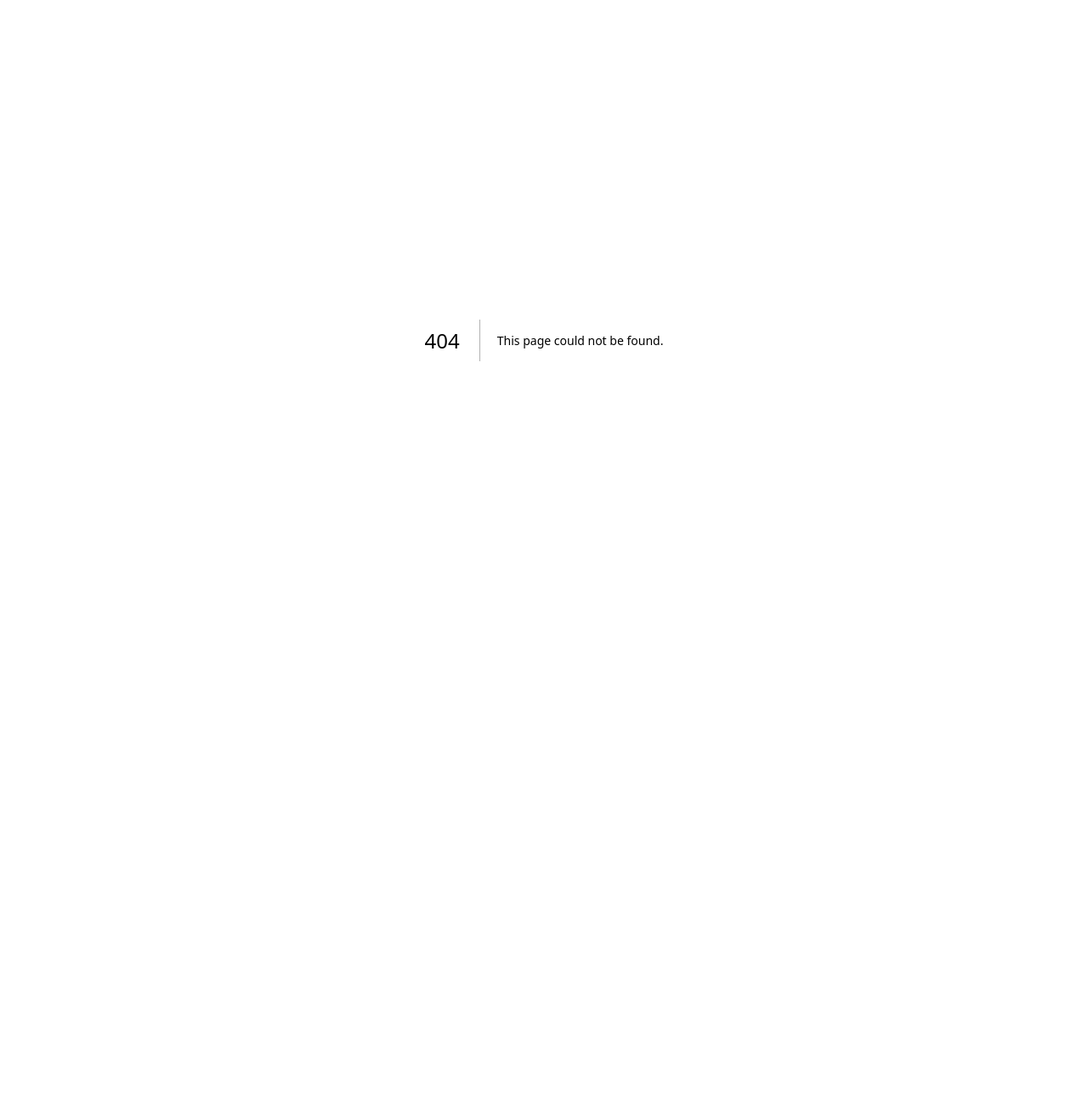
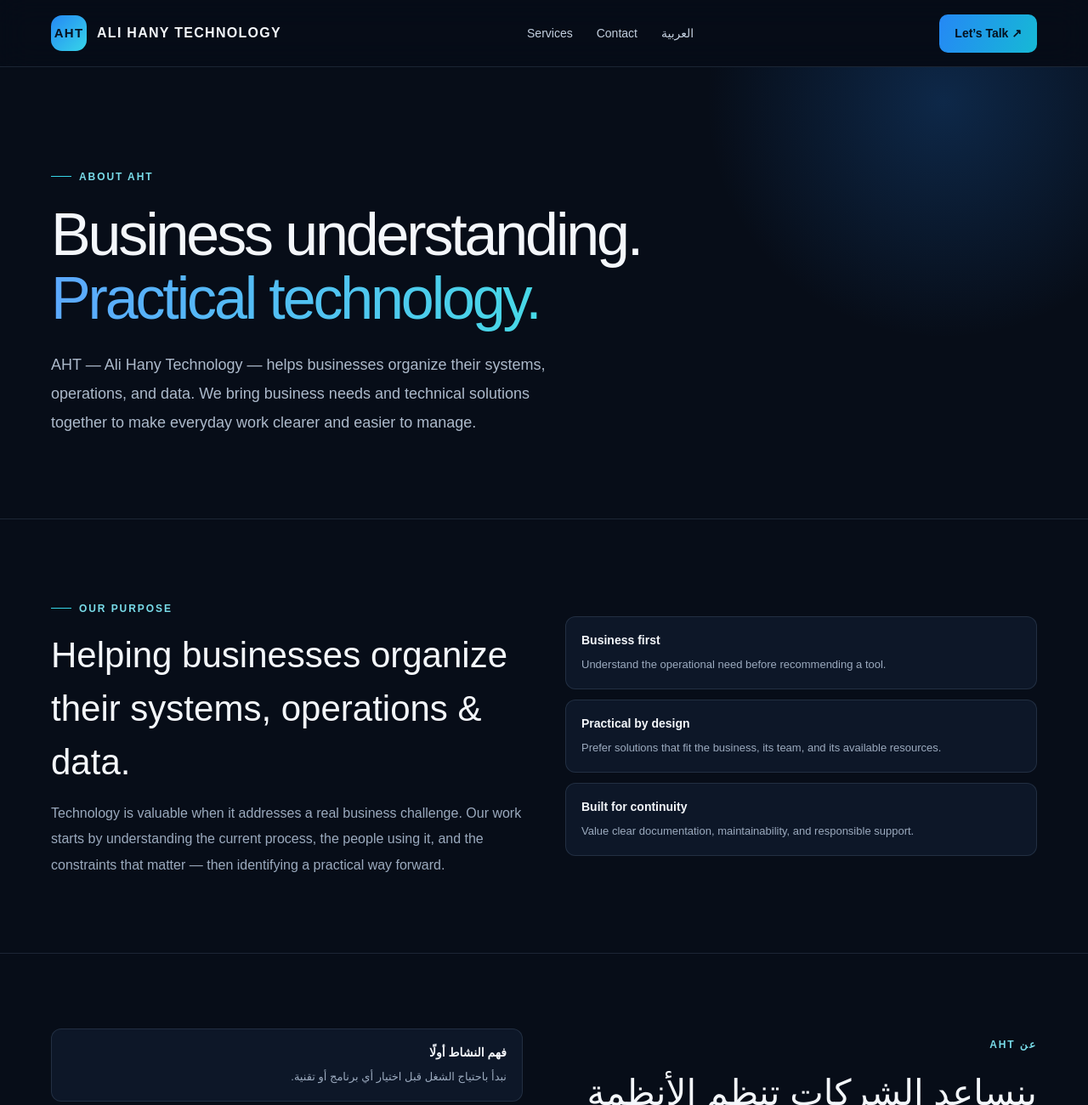
Before and after one commit to secretzoneoffical-collab/ahttechnology-website, a Next.js app: page /about in a window 1280 px wide. Before the commit this address had no page. Shown: the top 1300 px of the page at 85% size. Before the commit the page ends 800 px from the top, so only its background shows below. Built offline with nearby package versions, Linux system fonts and the light colour scheme.

Commit message:
Add AHT about page

```diff
--- /dev/null
+++ b/app/about/page.tsx
@@ -0,0 +1,12 @@
+export default function AboutPage() {
+  return (
+    <main>
+      <header className="site-header"><div className="container nav"><a className="brand" href="/"><span className="brand-mark">AHT</span><span>ALI HANY TECHNOLOGY</span></a><nav className="nav-links"><a href="/services">Services</a><a href="/contact">Contact</a><a href="#arabic" lang="ar">العربية</a></nav><a className="nav-cta" href="/contact">Let’s Talk ↗</a></div></header>
+      <section className="hero"><div className="container"><span className="eyebrow">ABOUT AHT</span><h1>Business understanding.<br/><span className="gradient-text">Practical technology.</span></h1><p className="hero-copy">AHT — Ali Hany Technology — helps businesses organize their systems, operations, and data. We bring business needs and technical solutions together to make everyday work clearer and easier to manage.</p></div></section>
+      <section className="section"><div className="container split"><div className="split-copy"><span className="eyebrow">OUR PURPOSE</span><h2>Helping businesses organize their systems, operations & data.</h2><p>Technology is valuable when it addresses a real business challenge. Our work starts by understanding the current process, the people using it, and the constraints that matter — then identifying a practical way forward.</p></div><div className="principles"><div className="principle"><strong>Business first</strong><span>Understand the operational need before recommending a tool.</span></div><div className="principle"><strong>Practical by design</strong><span>Prefer solutions that fit the business, its team, and its available resources.</span></div><div className="principle"><strong>Built for continuity</strong><span>Value clear documentation, maintainability, and responsible support.</span></div></div></div></section>
+      <section className="section" lang="ar" dir="rtl"><div className="container split"><div className="split-copy"><span className="eyebrow">عن AHT</span><h2>بنساعد الشركات تنظم الأنظمة والتشغيل والبيانات.</h2><p>علي هاني تكنولوجي AHT بتجمع بين فهم احتياجات الأعمال والحلول التقنية. بنبدأ بفهم المشكلة وطريقة الشغل الحالية، وبعدها بنحدد حل عملي يناسب النشاط والإمكانيات المتاحة.</p></div><div className="principles"><div className="principle"><strong>فهم النشاط أولًا</strong><span>نبدأ باحتياج الشغل قبل اختيار أي برنامج أو تقنية.</span></div><div className="principle"><strong>حلول عملية</strong><span>نختار حلول مناسبة لطبيعة العمل والفريق والميزانية.</span></div><div className="principle"><strong>استمرارية التشغيل</strong><span>نهتم بالوضوح والتوثيق وسهولة الصيانة والدعم.</span></div></div></div></section>
+      <section className="section"><div className="container"><div className="contact-band"><div><h2>Turning business problems into practical technology solutions.</h2><p>Tell us what your business is trying to improve.</p></div><a className="button-primary" href="/contact">Contact AHT ↗</a></div></div></section>
+      <footer className="footer"><div className="container footer-inner"><span>© {new Date().getFullYear()} AHT — Ali Hany Technology</span><span>Business Systems & IT Solutions</span></div></footer>
+    </main>
+  );
+}
```
